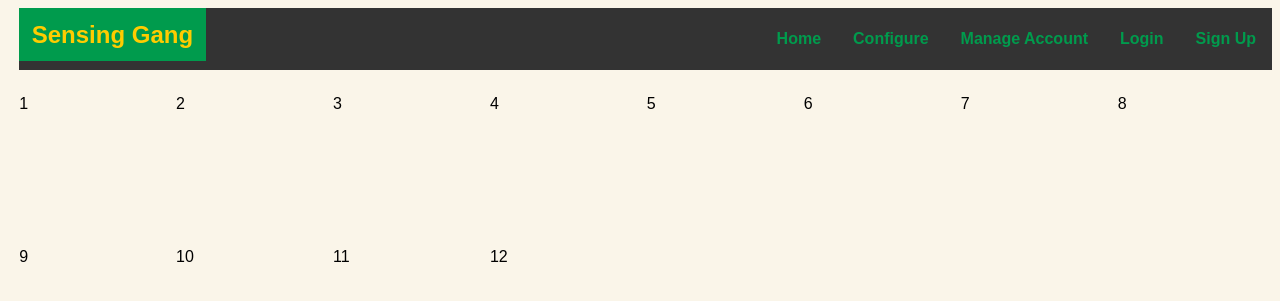
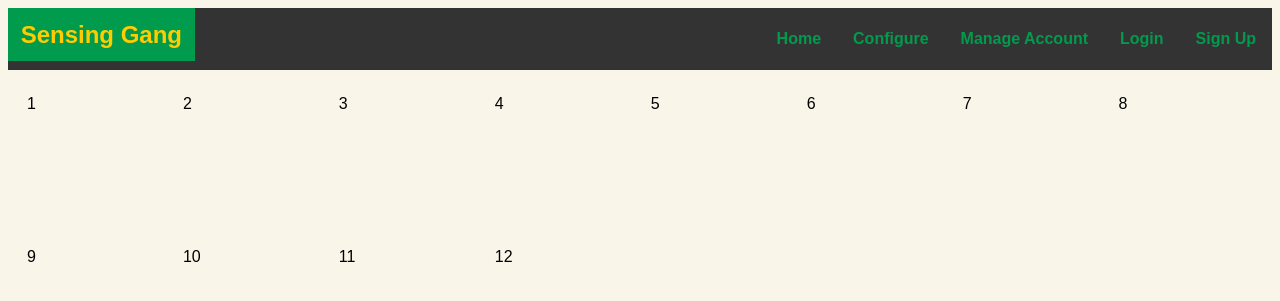
Before and after one commit to UBCO-COSC-310-Winter-2022-T2/the-project-sensinggang, a Django app: page / in a window 1280 px wide. Shown: the top 301 px of the page. Run offline with Django 3.2, Linux system fonts and the light colour scheme.

Commit message:
further changes to masterStyle

```diff
--- a/sensingGang/static/masterStyle.css
+++ b/sensingGang/static/masterStyle.css
@@ -3,6 +3,11 @@ div.nav{
     margin-bottom: 2%;
     box-sizing: border-box;
 
+}
+div.content{
+    margin-left: 1.5%;
+    font-family: sans-serif;
+    min-height: 100%;
 }
 ul {
     list-style-type: none;
@@ -48,9 +53,7 @@ li a:hover{
 }
 body {
     background-color: #FAF5E9;
-    margin-left: 1.5%;
-    font-family: sans-serif;
-    min-height: 100%;
+
 }
 form{
     border-radius: 5px;
--- a/sensingGang/templates/masterTemplate.html
+++ b/sensingGang/templates/masterTemplate.html
@@ -34,7 +34,9 @@
         <li><a href="{% url 'homePage' %}">Home</a></li>
     </ul>
 </div>
+<div class="content">
 {% block content %}
 {% endblock content %}
+</div>
 </body>
 </html>
```
